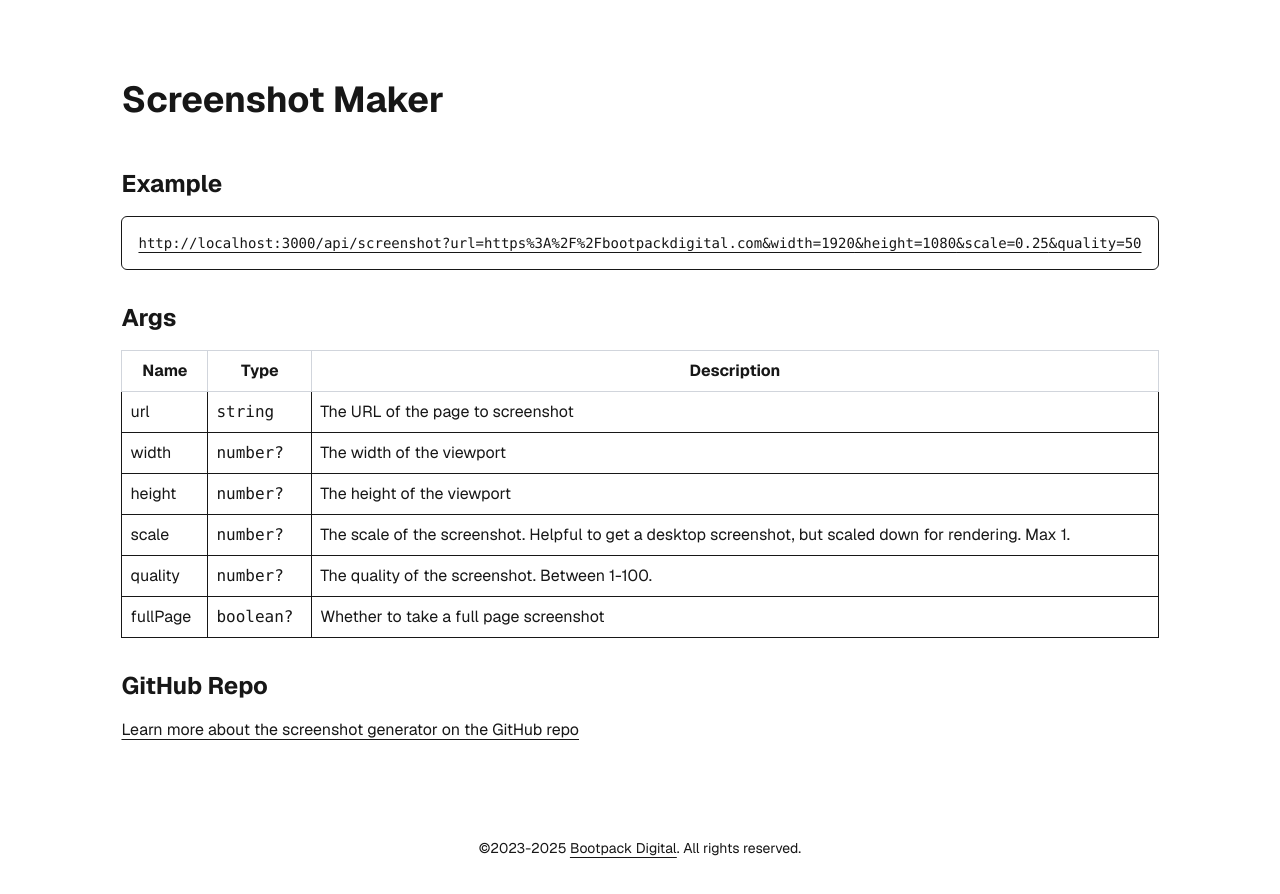
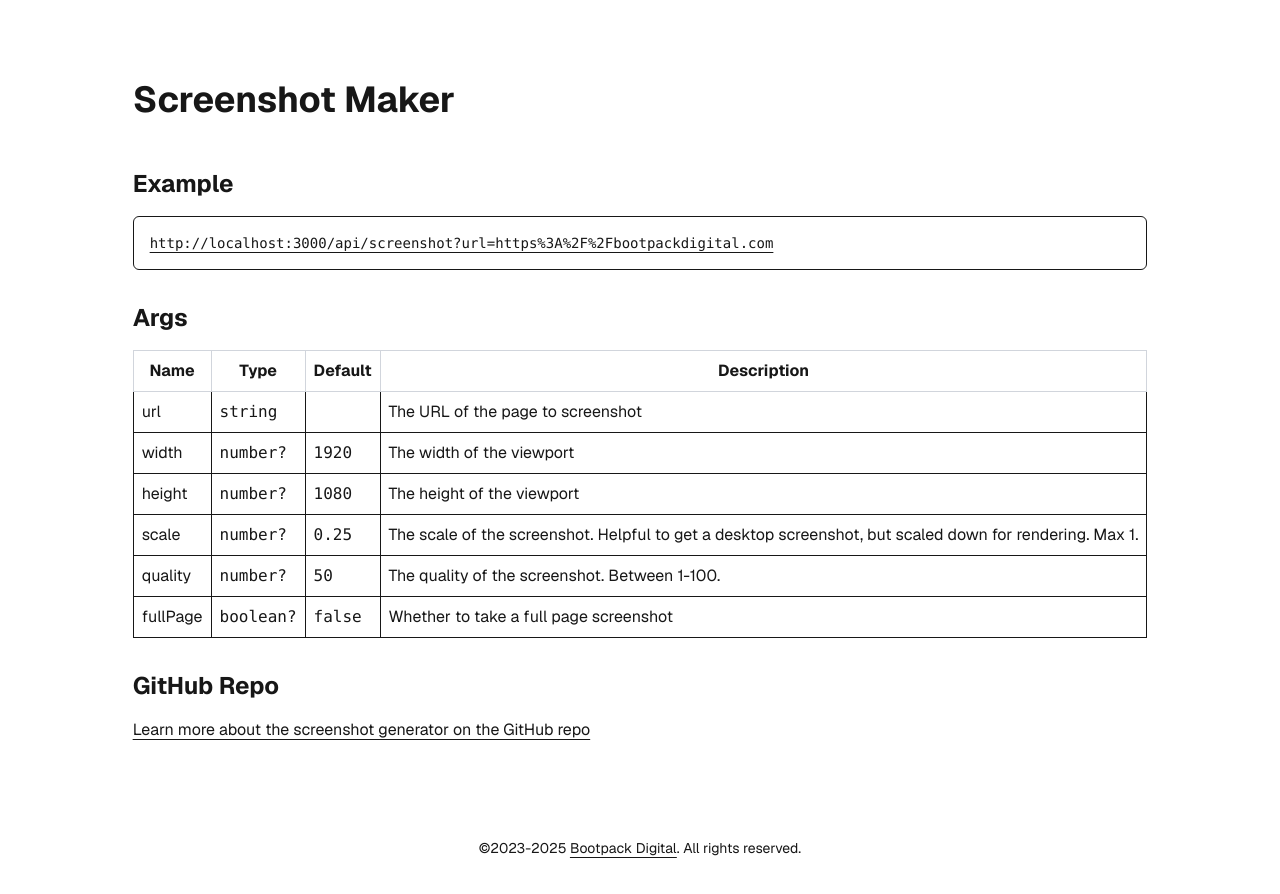
Before and after one commit to michaelbonner/screenshot-maker, a Next.js app: page / in a window 1280 px wide. Shown: the top 894 px of the page. Built offline with nearby package versions, Linux system fonts and the light colour scheme.

Commit message:
add default values to home page

```diff
--- a/src/app/page.tsx
+++ b/src/app/page.tsx
@@ -41,6 +41,9 @@ const args = [
   },
 ];
 
+const exampleUrl = new URL("http://localhost:3000/api/screenshot");
+exampleUrl.searchParams.append("url", "https://bootpackdigital.com");
+
 export default function Home() {
   return (
     <div className="grid gap-24 min-h-screen p-8 pb-20 sm:p-20 font-[family-name:var(--font-geist-sans)]">
@@ -53,16 +56,10 @@ export default function Home() {
               <code className="block text-sm border rounded-md p-4">
                 <Link
                   className="underline underline-offset-4"
-                  href="http://localhost:3000/api/screenshot?url=https%3A%2F%2Fbootpackdigital.com&width=1920&height=1080&scale=0.25&quality=50"
+                  href={exampleUrl.toString()}
                   target="_blank"
                 >
-                  http://localhost:3000/api/screenshot?url=https%3A%2F%2Fbootpackdigital.com&width=1920
-                  <wbr />
-                  &height=1080
-                  <wbr />
-                  &scale=0.25
-                  <wbr />
-                  &quality=50
+                  {exampleUrl.toString()}
                 </Link>
               </code>
             </div>
@@ -74,6 +71,7 @@ export default function Home() {
                 <tr>
                   <th>Name</th>
                   <th>Type</th>
+                  <th>Default</th>
                   <th>Description</th>
                 </tr>
               </thead>
@@ -83,6 +81,9 @@ export default function Home() {
                     <td>{arg.name}</td>
                     <td>
                       <code>{arg.type}</code>
+                    </td>
+                    <td>
+                      <code>{arg.default.toString()}</code>
                     </td>
                     <td>{arg.description}</td>
                   </tr>
```
